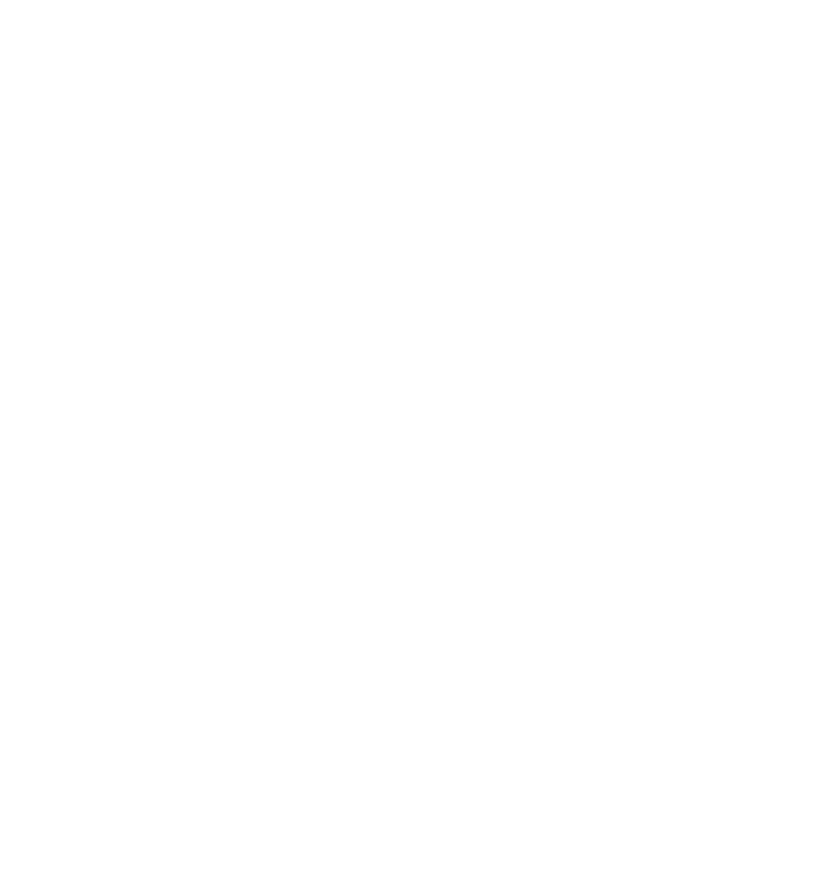
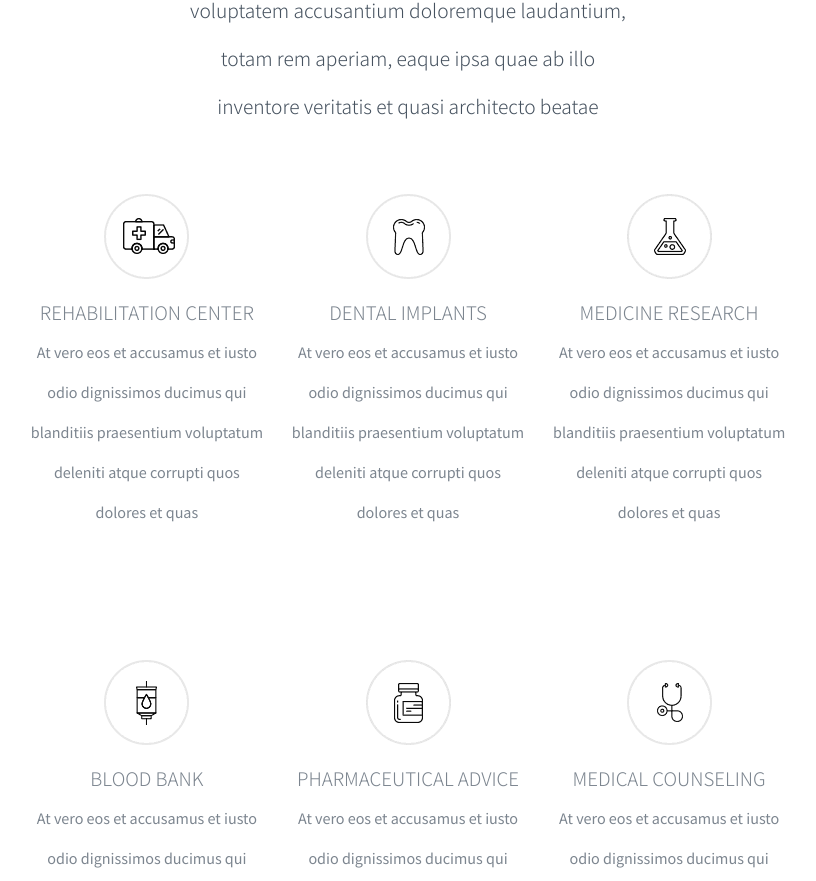
Before and after one commit to Gbelda/proj-html-vuejs, a Vue app: page / in a window 1280 px wide. Shown: the part 3258-4139 px from the top of the page, without its empty margins (232-1048 px from the left). Before the commit the page ends 2899 px from the top, so only its background shows below. Built offline with nearby package versions, Linux system fonts and the light colour scheme.

Commit message:
Complete Services Section

```diff
--- a/src/assets/scss/common.scss
+++ b/src/assets/scss/common.scss
@@ -34,3 +34,7 @@ font-family: 'Noto Sans JP', sans-serif;
 .text-center{
     text-align: center;
 }
+
+.flex-wrap{
+    flex-wrap: wrap;
+}
--- a/src/assets/scss/variables.scss
+++ b/src/assets/scss/variables.scss
@@ -1,5 +1,5 @@
 $highlight_primary: #39afbb;
-$text_primary: #081425;
+$text_primary: #46525f;
 $text_seconday: white;
 $text_gray: #7c858f;
 $bg_gray: #f1efef
--- a/src/components/SectionHeading.vue
+++ b/src/components/SectionHeading.vue
@@ -31,8 +31,8 @@ export default {
   h2 {
     padding-bottom: 2.5rem;
     font-weight: 300;
-    color: gray;
     font-size: 2.5rem;
+    color: $text_primary;
   }
 
   hr {
@@ -42,8 +42,8 @@ export default {
 
   p {
     margin: auto;
-    width: 60%;
-    color: $text_gray;
+    width: 59%;
+    color: $text_primary;
     font-size: 1.2rem;
     font-weight: 300;
     line-height: 3rem;
--- a/src/components/SiteMain.vue
+++ b/src/components/SiteMain.vue
@@ -22,7 +22,7 @@
         />
       </div>
     </section>
-    <!-- ./SERVICES SECTION -->
+    <!-- ./HOSPITAL FEATURES SECTION -->
 
     <section class="staff">
       <section-heading :icon="'icon-5.png'" :title="'MEET OUR DOCTORS'" />
@@ -38,6 +38,19 @@
       </div>
     </section>
     <!-- ./STAFF DOCTORS SECTION -->
+
+    <section class="services">
+      <section-heading :icon="'icon-6.png'" :title="'OUR HEALTH SERVICES'" />
+      <div class="row d-flex justify-between flex-wrap">
+        <features-card
+          v-for="service in services"
+          :key="service.icon"
+          :section_text="service.text"
+          :section_title="service.title"
+          :icon="service.icon"
+        />
+      </div>
+    </section>
   </main>
 </template>
 
@@ -97,6 +110,38 @@ export default {
           text: "At vero eos et accusamus et iusto odio dignissimos ducimus qui blanditiis praesentium voluptatum deleniti atque",
         },
       ],
+      services: [
+        {
+          icon: "icon-14.png",
+          title: "rehabilitation center",
+          text: "At vero eos et accusamus et iusto odio dignissimos ducimus qui blanditiis praesentium voluptatum deleniti atque corrupti quos dolores et quas",
+        },
+        {
+          icon: "icon-15.png",
+          title: "dental implants",
+          text: "At vero eos et accusamus et iusto odio dignissimos ducimus qui blanditiis praesentium voluptatum deleniti atque corrupti quos dolores et quas",
+        },
+        {
+          icon: "icon-16.png",
+          title: "medicine research",
+          text: "At vero eos et accusamus et iusto odio dignissimos ducimus qui blanditiis praesentium voluptatum deleniti atque corrupti quos dolores et quas",
+        },
+        {
+          icon: "icon-11.png",
+          title: "blood bank",
+          text: "At vero eos et accusamus et iusto odio dignissimos ducimus qui blanditiis praesentium voluptatum deleniti atque corrupti quos dolores et quas",
+        },
+        {
+          icon: "icon-12.png",
+          title: "pharmaceutical advice",
+          text: "At vero eos et accusamus et iusto odio dignissimos ducimus qui blanditiis praesentium voluptatum deleniti atque corrupti quos dolores et quas",
+        },
+        {
+          icon: "icon-13.png",
+          title: "medical counseling",
+          text: "At vero eos et accusamus et iusto odio dignissimos ducimus qui blanditiis praesentium voluptatum deleniti atque corrupti quos dolores et quas",
+        },
+      ],
     };
   },
 };
@@ -129,6 +174,7 @@ export default {
     }
   }
 }
+
 .staff {
   background-color: $bg_gray;
 
@@ -137,4 +183,17 @@ export default {
     margin: auto;
   }
 }
+
+.services {
+  .row {
+    width: 60%;
+    margin: auto;
+
+    .card {
+      width: 32%;
+      text-align: center;
+      line-height: 2.5rem;
+    }
+  }
+}
 </style>
```
